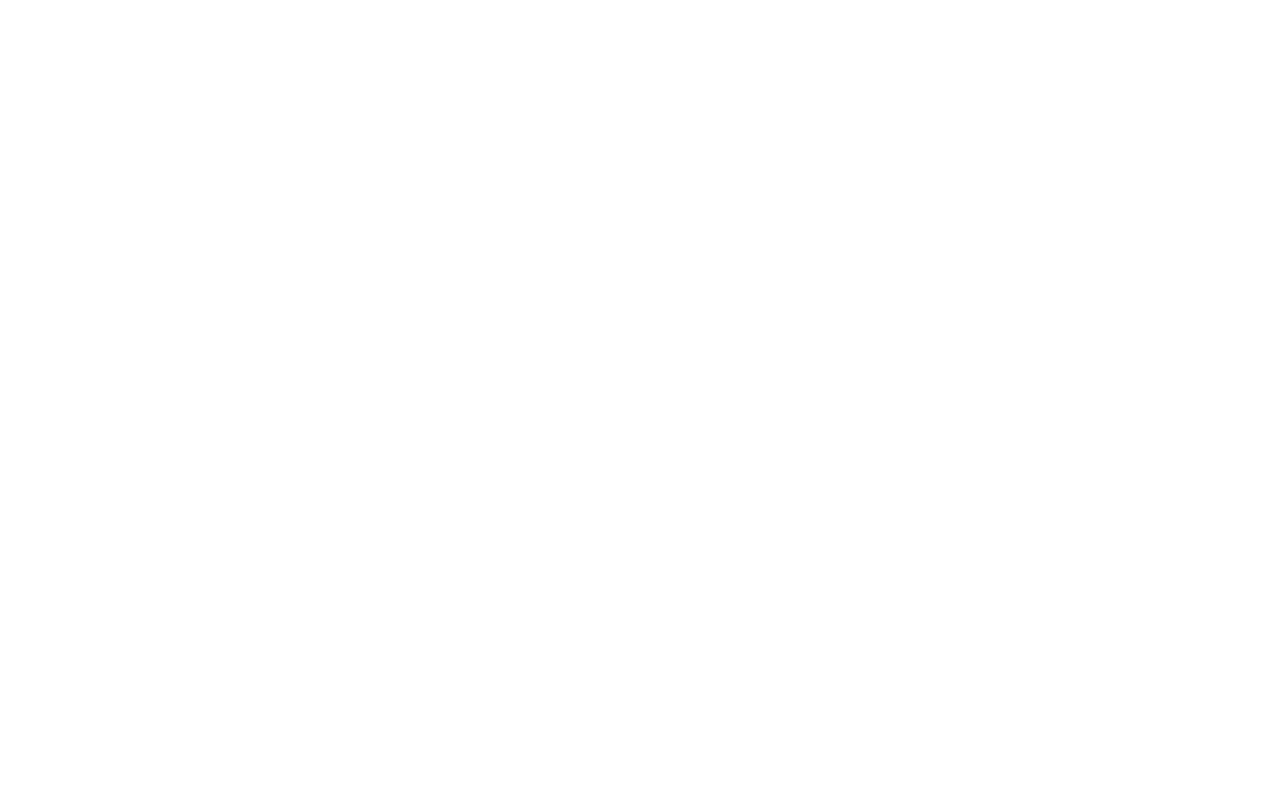
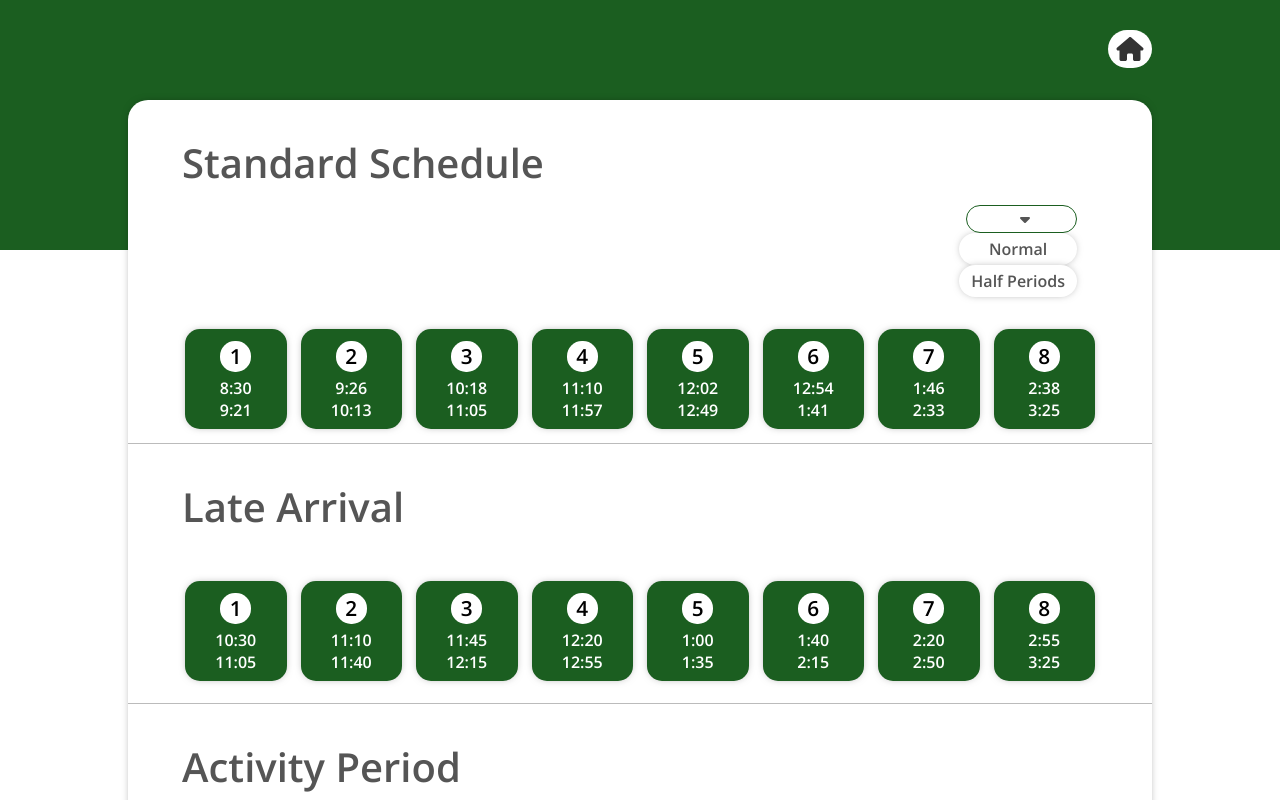
Before and after one commit to stevenson-space/shs, a Vue app: page /bellschedules in a window 1280 px wide. Before the commit this address had no page. Shown: the top 800 px of the page. Built offline with nearby package versions, Linux system fonts and the light colour scheme.

Commit message:
added bell schedules

```diff
--- a/src/router/index.ts
+++ b/src/router/index.ts
@@ -4,7 +4,7 @@ import HomeView from '../views/HomeView.vue';
 
 const GpaCalculator:RouteComponent = () => import(/* webpackChunkName: "gpacalculator" */'@/views/GpaCalculator/GpaCalculator.vue');
 // const OldGpaCalculator = () => import(/* webpackChunkName: "gpacalculator" */'@/views/GpaCalculator/OldGpaCalculator.vue');
-// const BellSchedules = () => import(/* webpackChunkName: "bellschedules" */'@/views/Bell Schedules/BellSchedules.vue');
+const BellSchedules:RouteComponent = () => import(/* webpackChunkName: "bellschedules" */'@/views/Bell Schedules/BellSchedules.vue');
 const Calendar:RouteComponent = () => import(/* webpackChunkName: "calendar" */'@/views/Calendar/Calendar.vue');
 const Links:RouteComponent = () => import(/* webpackChunkName: "links" */'@/views/Links/Links.vue');
 const Colors:RouteComponent = () => import(/* webpackChunkName: "colors" */'@/views/Colors/Colors.vue');
@@ -36,10 +36,10 @@ const routes: Array<RouteRecordRaw> = [
   //   path: '/',
   //   component: Home,
   // },
-  // {
-  //   path: '/bellschedules',
-  //   component: BellSchedules,
-  // },
+  {
+    path: '/bellschedules',
+    component: BellSchedules,
+  },
   {
     path: '/calendar',
     component: Calendar,
--- /dev/null
+++ b/src/views/Bell Schedules/BellSchedules.vue
@@ -0,0 +1,69 @@
+<template>
+  <div class="bellschedules">
+    <div class="background-block" />
+
+    <div class="main">
+      <home-link class="home-link" :invert="false" />
+
+      <div class="card">
+        <schedule
+          v-for="schedule in schedules.filter(schedule => schedule.modes.length > 0)"
+          :key="schedule.name"
+          :schedule="schedule"
+        />
+      </div>
+    </div>
+  </div>
+</template>
+
+<script>
+import { mapGetters } from 'vuex';
+import HomeLink from '@/components/HomeLink.vue';
+import Schedule from './Schedule.vue';
+
+export default {
+  components: { Schedule, HomeLink },
+  computed: mapGetters([
+    'schedules',
+  ]),
+};
+</script>
+
+<style lang="sass" scoped>
+@import 'src/styles/style.sass'
+
+.bellschedules
+  .background-block
+    background-color: var(--headerBackgroundColor)
+    height: 250px
+    width: 100%
+    left: 0
+    position: absolute
+
+  .main
+    width: 80%
+    max-width: $content-width + 80px // hardcoded value :( to make standard schedule periods all fit in one line (on my display)
+    margin: auto
+    position: relative
+    +mobile
+      width: 90%
+
+    .home-link
+      position: absolute
+      right: 0
+      top: 30px
+      +mobile
+        top: 20px
+
+    .card
+      +shadow
+      background-color: var(--background)
+      position: relative
+      border-radius: 20px
+      top: 100px
+      overflow: hidden
+      margin-bottom: 25px
+      +mobile
+        top: 75px
+
+</style>
--- /dev/null
+++ b/src/views/Bell Schedules/MultiDayPeriod.vue
@@ -0,0 +1,43 @@
+<template>
+  <div class="day">
+    <h2>Day {{ day }}</h2>
+    <period
+      v-for="(period, i) in periods"
+      :key="period"
+      :disableProgressBar="true"
+      class="period"
+      :period="period"
+      :start="start[i]"
+      :end="end[i]"
+    />
+  </div>
+</template>
+
+<script>
+import Period from '@/components/Period.vue';
+
+export default {
+  components: { Period },
+  props: {
+    periods: { type: Array, required: true },
+    start: { type: Array, required: true },
+    end: { type: Array, required: true },
+    day: { type: Number, required: true },
+  },
+};
+</script>
+
+<style lang="sass" scoped>
+@import 'src/styles/style.sass'
+
+.day
+  flex-grow: 1
+  margin: 0 10px
+
+  h2
+    text-align: center
+
+  .period
+    width: 100%
+
+</style>
--- /dev/null
+++ b/src/views/Bell Schedules/Schedule.vue
@@ -0,0 +1,212 @@
+<template>
+  <div class="schedule" :style="style">
+    <div ref="wrapper" class="wrapper">
+      <div class="schedule-name">
+        {{ schedule.name }}
+      </div>
+
+      <div v-if="dropdownOptions.length > 1" class="schedule-select">
+        <dropdown
+          v-model="selectedMode"
+          class="schedule-dropdown"
+          :options="dropdownOptions"
+        />
+      </div>
+
+      <!-- <div v-hammer:swipe.horizontal="onSwipe" class="periods"> --> <!-- FIX -->
+      <div class="periods">
+        <component
+          :is="isMultiDay ? 'MultiDayPeriod' : 'Period'"
+          v-for="period in periods"
+          :disableProgressBar="schedule.name != bell.type"
+          :key="period._id"
+          v-bind="period"
+        />
+      </div>
+
+    </div>
+  </div>
+</template>
+
+<script>
+import { mapGetters } from 'vuex';
+import Bell from '@/utils/bell';
+import Period from '@/components/Period.vue';
+import Dropdown from '@/components/Dropdown.vue';
+import ScrollSelector from '@/components/ScrollSelector.vue';
+import MultiDayPeriod from './MultiDayPeriod.vue';
+
+export default {
+  components: {
+    Period,
+    MultiDayPeriod,
+    Dropdown,
+    ScrollSelector,
+  },
+  props: {
+    schedule: { type: Object, required: true },
+  },
+  data() {
+    return {
+      height: null,
+      selectedMode: 0,
+      resizeListener: null,
+      resizeTimeout: null,
+    };
+  },
+  computed: {
+    ...mapGetters([
+      'bell',
+    ]),
+    selectedModeString() {
+      return this.dropdownOptions[this.selectedMode];
+    },
+    style() {
+      const { height } = this;
+      return {
+        height: height !== null ? `${height}px` : 'auto',
+      };
+    },
+    mode() {
+      return this.formatMultiDayMode(this.schedule.modes[this.selectedMode]);
+    },
+    isMultiDay() {
+      return Bell.isMultiDaySchedule(this.mode);
+    },
+    periods() {
+      const { isMultiDay, mode: { periods, start, end } } = this;
+      return periods.map((period, i) => ({
+        _id: period.toString(),
+        [isMultiDay ? 'periods' : 'period']: period,
+        start: start[i],
+        end: end[i],
+        day: i + 1,
+      }));
+    },
+    dropdownOptions() {
+      return this.schedule.modes.map((mode) => mode.name);
+    },
+  },
+  watch: {
+    selectedMode() {
+      this.setHeight();
+    },
+  },
+  mounted() {
+    this.setHeight();
+
+    this.resizeListener = () => {
+      // wait until user is finished resizing before setting height (debounce)
+      clearTimeout(this.resizeTimeout);
+      this.resizeTimeout = setTimeout(() => {
+        this.setHeight();
+      }, 250);
+    };
+    window.addEventListener('resize', this.resizeListener);
+  },
+  beforeDestroy() {
+    window.removeEventListener('resize', this.resizeListener);
+  },
+  methods: {
+    setHeight() {
+      // wait until content updates before updating height
+      this.$nextTick(() => {
+        this.height = this.$refs.wrapper.offsetHeight;
+      });
+    },
+    formatMultiDayMode(mode) {
+      // Reformat the schedule to make the start, end, and periods arrays all 2D arrays
+      // by duplicating any arrays that are not 2D
+      // {start: [1,3,5], end: [2,4,6], periods: [['1','2','3'],['4','5','6'],['7','8','9']]} becomes
+      // {start: [[1,3,5],[1,3,5],[1,3,5]], end: [[2,4,6],[2,4,6],[2,4,6]], periods: [['1','2','3'],['4','5','6'],['7','8','9']]}
+
+      const is2D = (arr) => Array.isArray(arr[0]);
+
+      if (Bell.isMultiDaySchedule(mode)) {
+        // If it is multiday, any of the 3 properties (start, end, periods) could be a 2D array
+        // We need the length (number of days) of whichever property is a 2D array
+        const numDays = is2D(mode.start) ? mode.start.length
+          : is2D(mode.end) ? mode.end.length
+            : is2D(mode.periods) ? mode.periods.length
+              : 1;
+
+        // for the remaining properties that are not 2D arrays, we need to make them 2D
+        // by duplicating their array by the number of days
+        const fillDays = (arr) => (is2D(arr) ? arr : Array(numDays).fill(arr));
+        return {
+          name: mode.name,
+          start: fillDays(mode.start),
+          end: fillDays(mode.end),
+          periods: fillDays(mode.periods),
+        };
+      }
+
+      // If it is not a multiday mode, just return the normal mode
+      return mode;
+    },
+    nextMode() {
+      this.selectedMode = (this.selectedMode + 1) % this.schedule.modes.length;
+    },
+    previousMode() {
+      const numModes = this.schedule.modes.length;
+      this.selectedMode = (this.selectedMode - 1 + numModes) % numModes;
+    },
+    onSwipe(e) {
+      this[e.deltaX < 0 ? 'nextMode' : 'previousMode']();
+    },
+  },
+};
+</script>
+
+<style lang="sass" scoped>
+@import 'src/styles/style.sass'
+
+.schedule
+  position: relative
+  border-bottom: #BBB solid 1px
+  transition: height .3s
+  text-align: center
+
+  .schedule-name
+    text-align: left
+    font-size: 2.5em
+    font-weight: bold
+    color: var(--tertiary)
+    margin-left: 54px
+    padding: 35px 0 15px 0
+    display: flex
+    align-items: center
+
+    +mobile
+      font-size: 2em
+      margin-left: 0
+      justify-content: center
+      padding: 25px 0 10px 0
+
+    .hybrid-info
+      display: inline-block
+      font-size: 1.3rem
+      margin-left: 10px
+
+  .schedule-select
+    display: flex
+    justify-content: flex-end
+    +mobile-small
+      justify-content: center
+
+    .schedule-dropdown
+      margin: 0 75px
+      +mobile
+        margin: 0 40px
+
+  .periods
+    flex-grow: 1
+    display: flex
+    justify-content: space-around
+    align-items: center
+    flex-wrap: wrap
+    padding: 25px 50px
+    +mobile
+      padding: 10px 15px
+
+</style>
```
